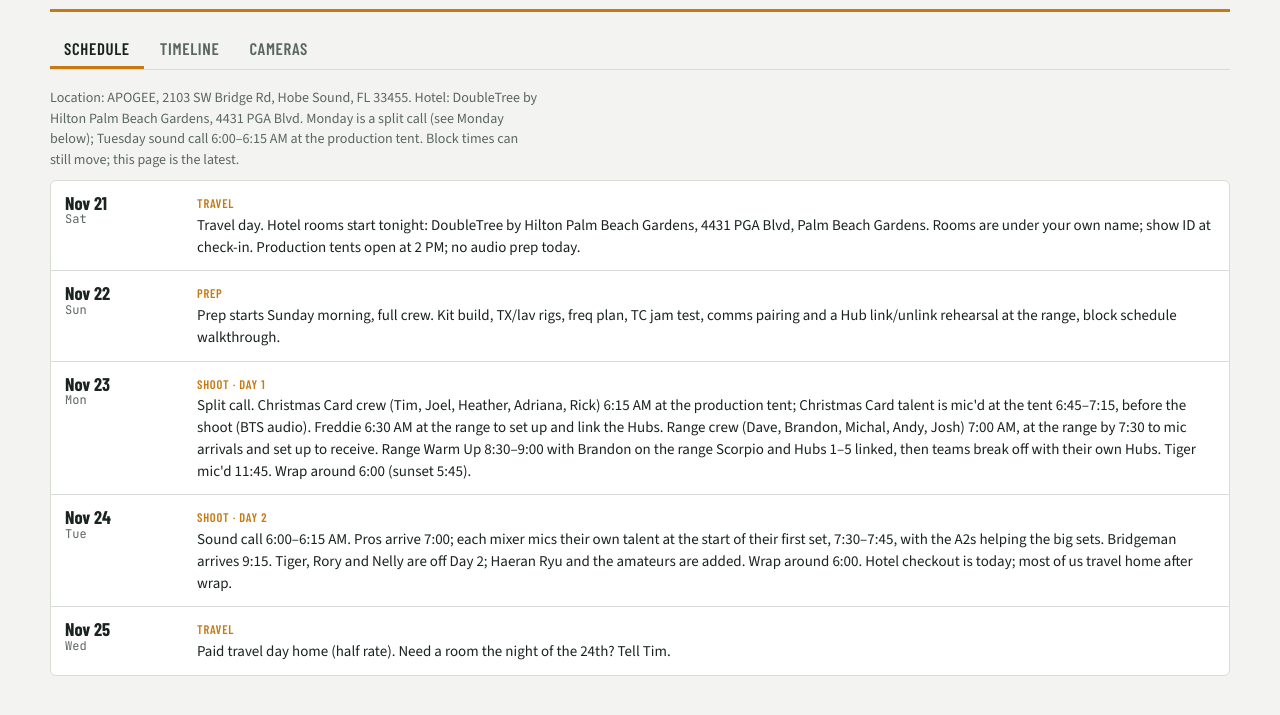
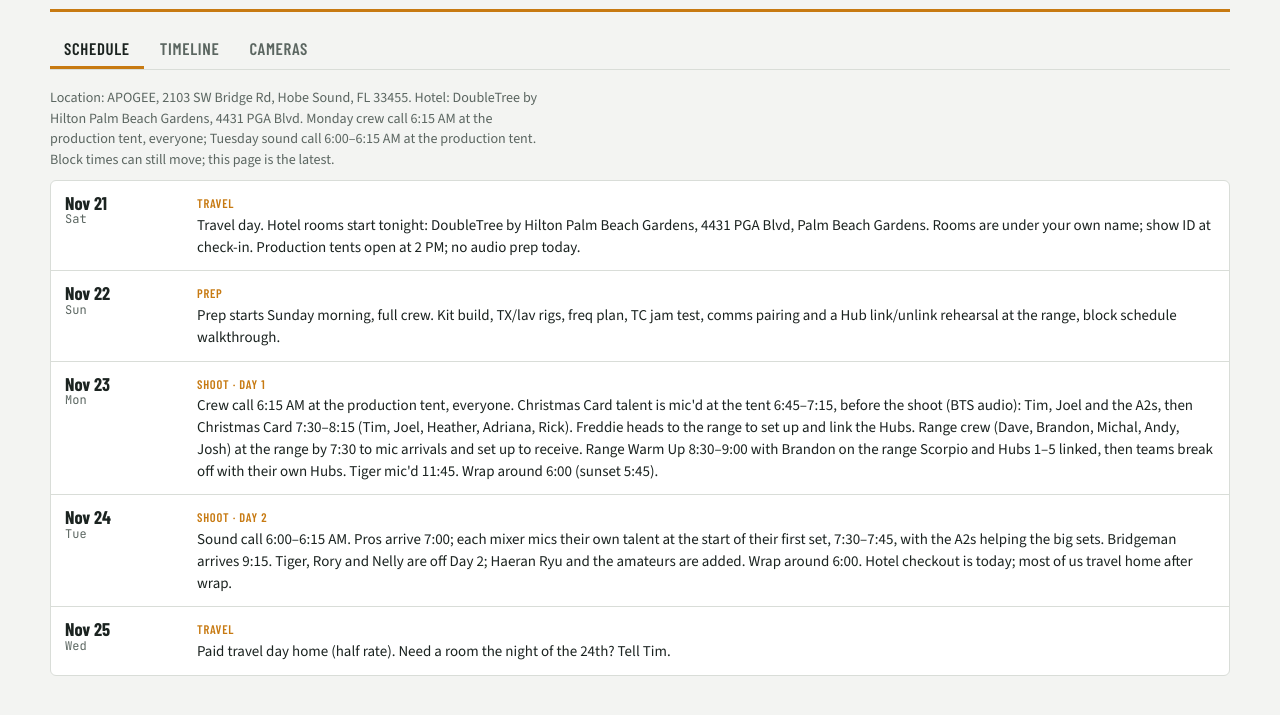
Before and after one commit to Sorpico/ts-crew, a plain HTML site: page index.html in a window 1280 px wide. Shown: the part 81-796 px from the top of the page. Drawn offline with nearby package versions, Linux system fonts and the light colour scheme.

Commit message:
Monday: single 6:15 AM crew call at the production tent
Co-Authored-By: Claude Opus 5.5 <noreply@anthropic.com>
Claude-Session: https://claude.ai/code/session_01Cu9tCEs3nu2uXZXxK9FtRu

```diff
--- a/index.html
+++ b/index.html
@@ -267,11 +267,11 @@ var CREW=[{"id": "tim", "name": "Tim Alward", "role": "Lead", "status": "Locked"
 var DAYS=[
  {d:'Sat Nov 21',k:'Travel',t:'Travel day. Hotel rooms start tonight: DoubleTree by Hilton Palm Beach Gardens, 4431 PGA Blvd, Palm Beach Gardens. Rooms are under your own name; show ID at check-in. Production tents open at 2 PM; no audio prep today.'},
  {d:'Sun Nov 22',k:'Prep',t:'Prep starts Sunday morning, full crew. Kit build, TX/lav rigs, freq plan, TC jam test, comms pairing and a Hub link/unlink rehearsal at the range, block schedule walkthrough.'},
- {d:'Mon Nov 23',k:'Shoot · Day 1',t:'Split call. Christmas Card crew (Tim, Joel, Heather, Adriana, Rick) 6:15 AM at the production tent; Christmas Card talent is mic\'d at the tent 6:45–7:15, before the shoot (BTS audio). Freddie 6:30 AM at the range to set up and link the Hubs. Range crew (Dave, Brandon, Michal, Andy, Josh) 7:00 AM, at the range by 7:30 to mic arrivals and set up to receive. Range Warm Up 8:30–9:00 with Brandon on the range Scorpio and Hubs 1–5 linked, then teams break off with their own Hubs. Tiger mic\'d 11:45. Wrap around 6:00 (sunset 5:45).'},
+ {d:'Mon Nov 23',k:'Shoot · Day 1',t:'Crew call 6:15 AM at the production tent, everyone. Christmas Card talent is mic\'d at the tent 6:45–7:15, before the shoot (BTS audio): Tim, Joel and the A2s, then Christmas Card 7:30–8:15 (Tim, Joel, Heather, Adriana, Rick). Freddie heads to the range to set up and link the Hubs. Range crew (Dave, Brandon, Michal, Andy, Josh) at the range by 7:30 to mic arrivals and set up to receive. Range Warm Up 8:30–9:00 with Brandon on the range Scorpio and Hubs 1–5 linked, then teams break off with their own Hubs. Tiger mic\'d 11:45. Wrap around 6:00 (sunset 5:45).'},
  {d:'Tue Nov 24',k:'Shoot · Day 2',t:'Sound call 6:00–6:15 AM. Pros arrive 7:00; each mixer mics their own talent at the start of their first set, 7:30–7:45, with the A2s helping the big sets. Bridgeman arrives 9:15. Tiger, Rory and Nelly are off Day 2; Haeran Ryu and the amateurs are added. Wrap around 6:00. Hotel checkout is today; most of us travel home after wrap.'},
  {d:'Wed Nov 25',k:'Travel',t:'Paid travel day home (half rate). Need a room the night of the 24th? Tell Tim.'}];
 function schedule(){
- return '<p class="note">Location: APOGEE, 2103 SW Bridge Rd, Hobe Sound, FL 33455. Hotel: DoubleTree by Hilton Palm Beach Gardens, 4431 PGA Blvd. Monday is a split call (see Monday below); Tuesday sound call 6:00–6:15 AM at the production tent. Block times can still move; this page is the latest.</p><div class="card">'+
+ return '<p class="note">Location: APOGEE, 2103 SW Bridge Rd, Hobe Sound, FL 33455. Hotel: DoubleTree by Hilton Palm Beach Gardens, 4431 PGA Blvd. Monday crew call 6:15 AM at the production tent, everyone; Tuesday sound call 6:00–6:15 AM at the production tent. Block times can still move; this page is the latest.</p><div class="card">'+
  DAYS.map(function(x){return '<div class="day"><div class="d">'+x.d.split(' ').slice(1).join(' ')+'<span>'+x.d.split(' ')[0]+'</span></div><div><span class="k">'+x.k+'</span><div>'+esc(x.t)+'</div></div></div>';}).join('')+'</div>';
 }
 
```
